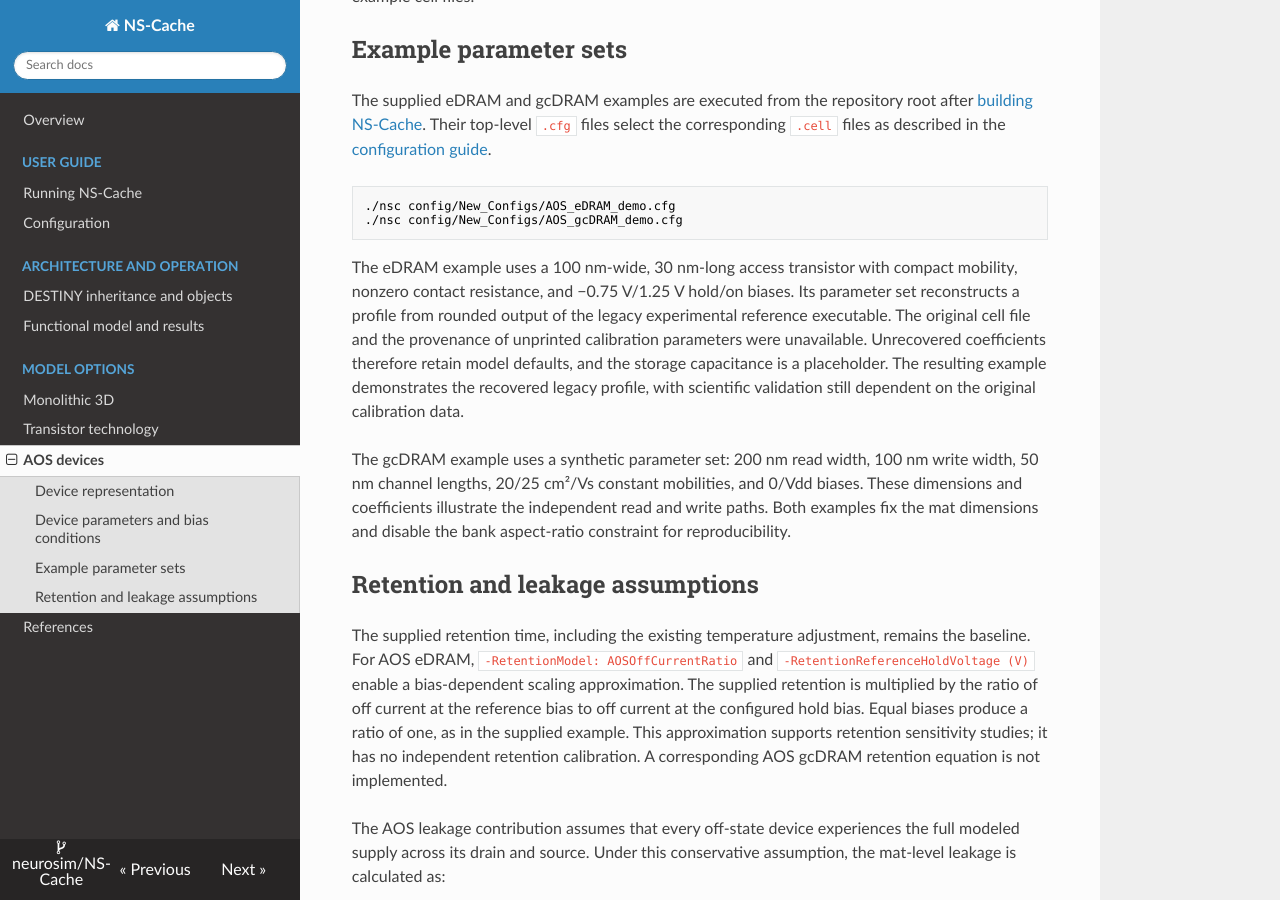
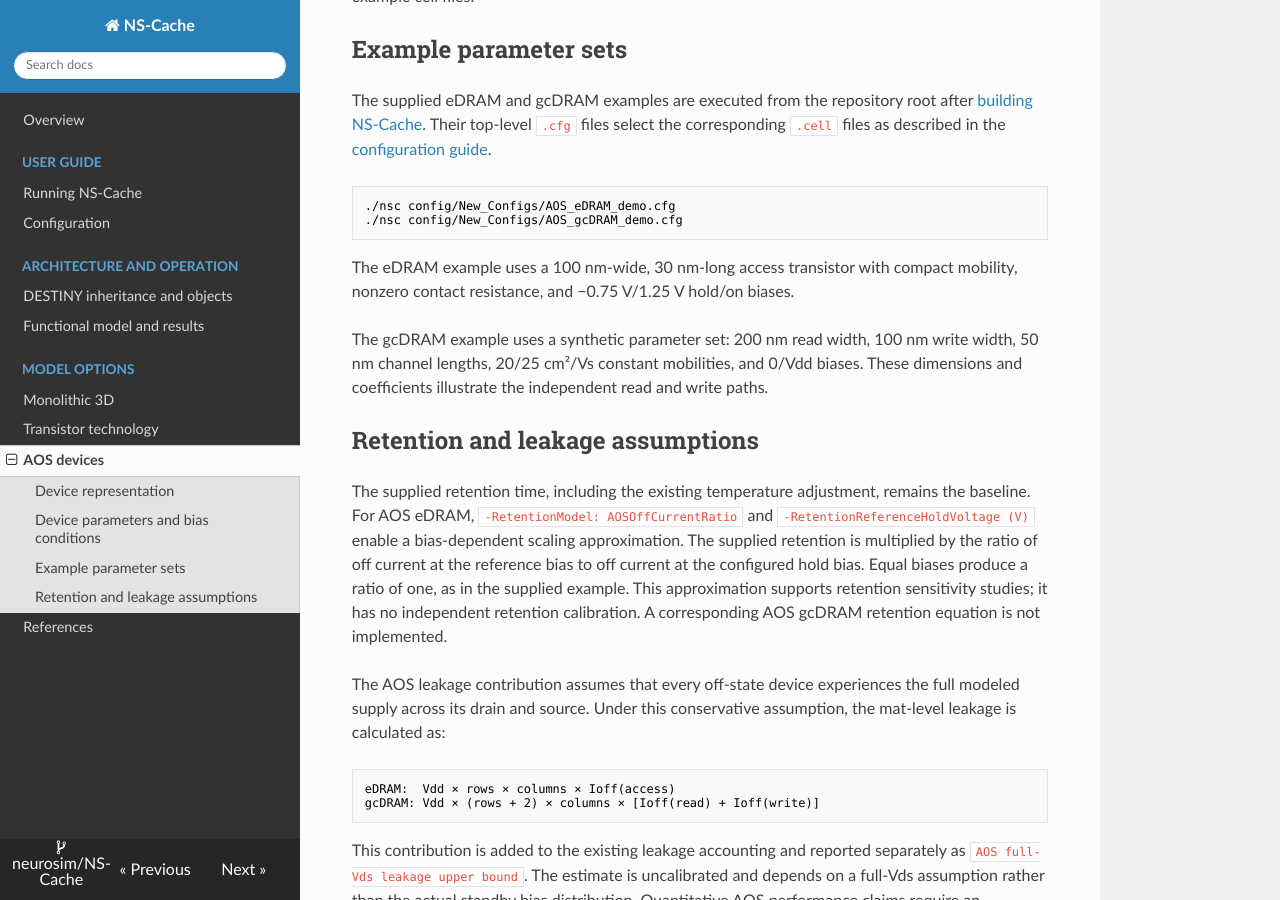
Before and after one commit to neurosim/NS-Cache, an MkDocs documentation site: the page built from docs/models/aos.md, in a window 1280 px wide and 900 px high, scrolled down 2037 px. Built offline with MkDocs 1.6.1, drawn with Linux system fonts in a browser that asks for light colours; nearby versions of some CDN libraries.

Commit message:
Simplify descriptions

````diff
--- a/docs/models/aos.md
+++ b/docs/models/aos.md
@@ -43,9 +43,9 @@ The supplied eDRAM and gcDRAM examples are executed from the repository root aft
 ./nsc config/New_Configs/AOS_gcDRAM_demo.cfg
 ```
 
-The eDRAM example uses a 100 nm-wide, 30 nm-long access transistor with compact mobility, nonzero contact resistance, and −0.75 V/1.25 V hold/on biases. Its parameter set reconstructs a profile from rounded output of the legacy experimental reference executable. The original cell file and the provenance of unprinted calibration parameters were unavailable. Unrecovered coefficients therefore retain model defaults, and the storage capacitance is a placeholder. The resulting example demonstrates the recovered legacy profile, with scientific validation still dependent on the original calibration data.
+The eDRAM example uses a 100 nm-wide, 30 nm-long access transistor with compact mobility, nonzero contact resistance, and −0.75 V/1.25 V hold/on biases.
 
-The gcDRAM example uses a synthetic parameter set: 200 nm read width, 100 nm write width, 50 nm channel lengths, 20/25 cm²/Vs constant mobilities, and 0/Vdd biases. These dimensions and coefficients illustrate the independent read and write paths. Both examples fix the mat dimensions and disable the bank aspect-ratio constraint for reproducibility.
+The gcDRAM example uses a synthetic parameter set: 200 nm read width, 100 nm write width, 50 nm channel lengths, 20/25 cm²/Vs constant mobilities, and 0/Vdd biases. These dimensions and coefficients illustrate the independent read and write paths.
 
 ## Retention and leakage assumptions
 
````
